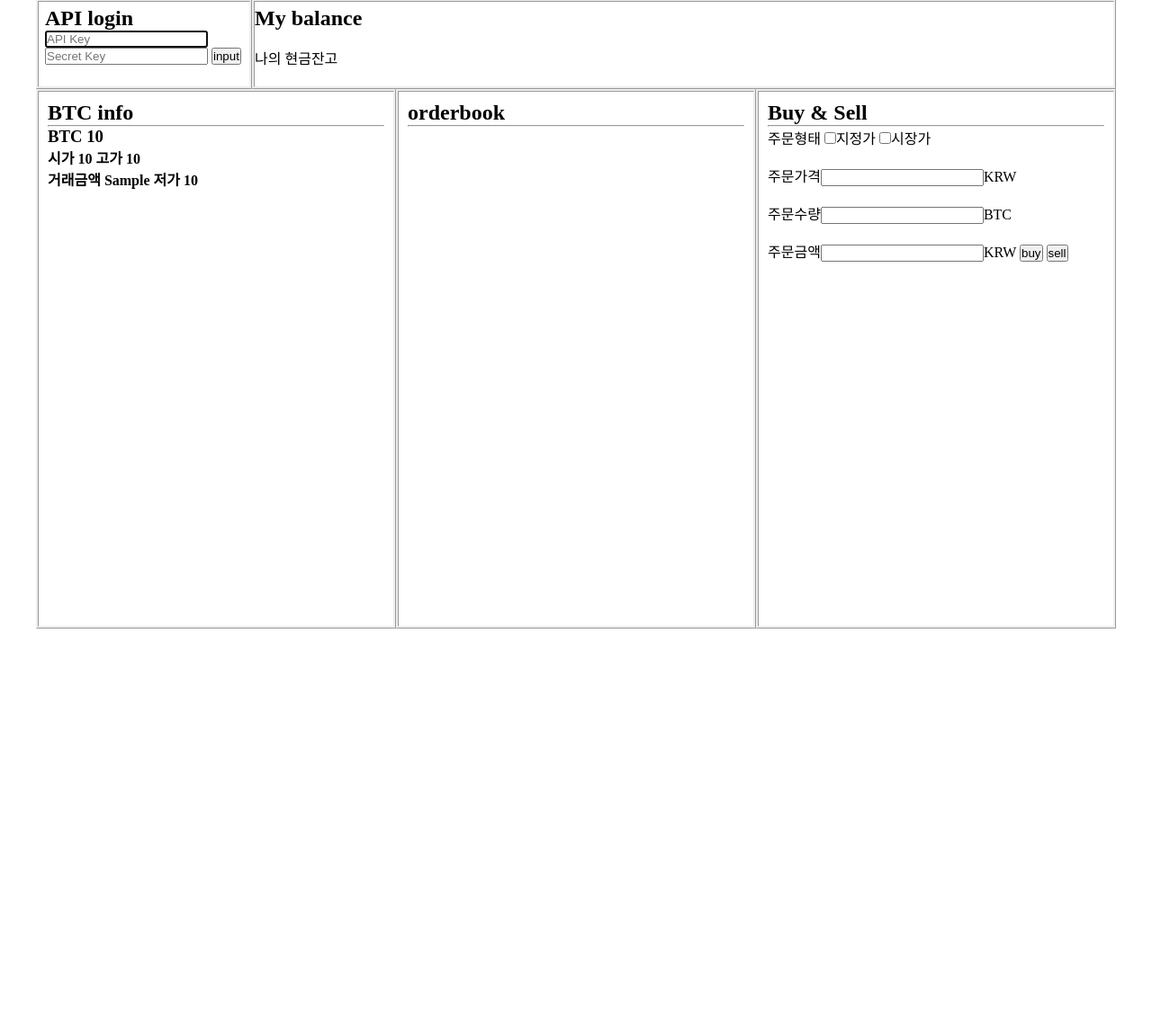
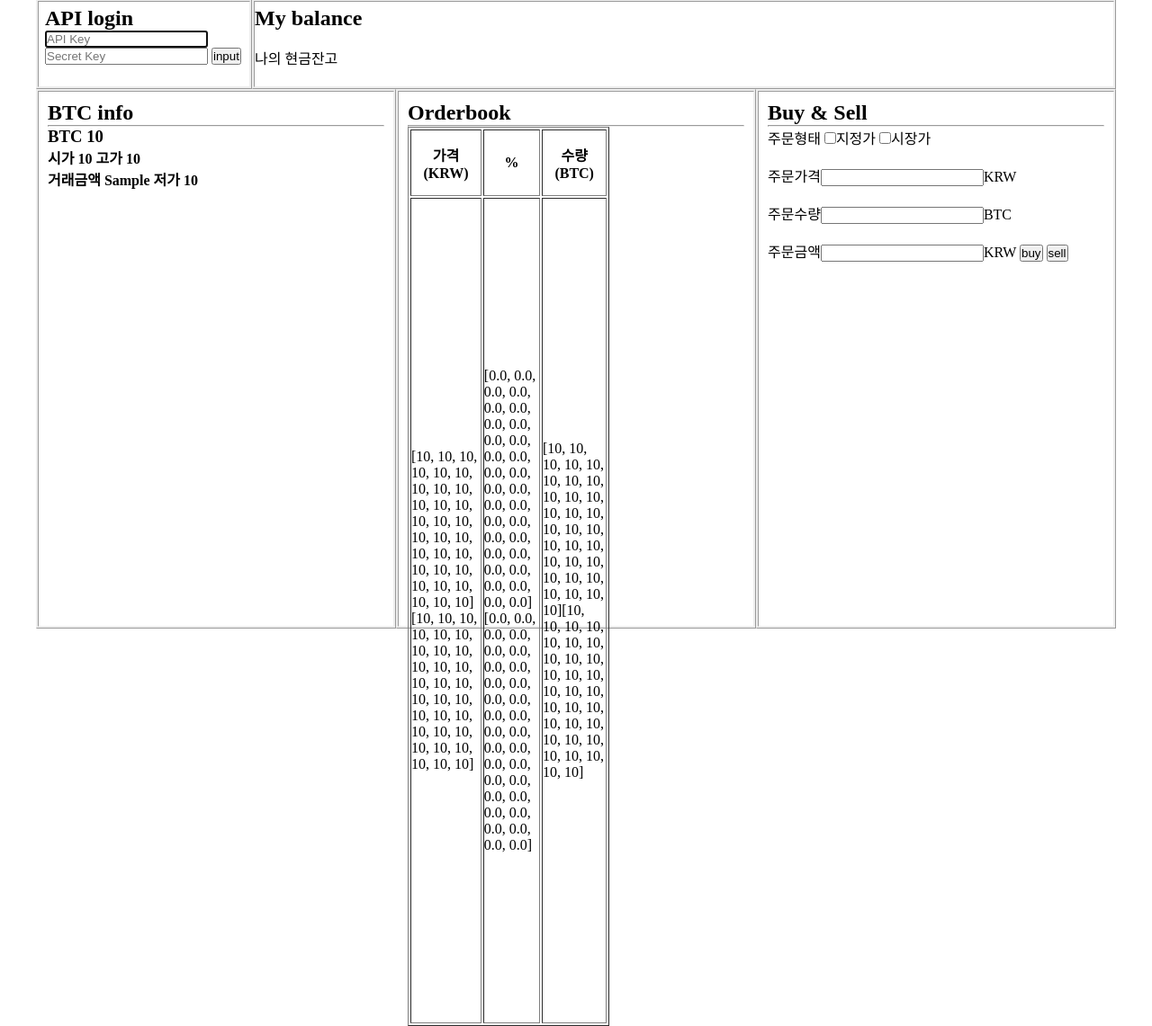
Before and after one commit to jyoooonh/bithumbUI, a Django app: page /bithumbUI/ in a window 1280 px wide. Shown: the part 40-1181 px from the top of the page at 90% size. Before the commit the page ends 739 px from the top, so only its background shows below. Run offline with Django 4.2, Linux system fonts and the light colour scheme; a database or web service that is not in the repository returns one stand-in record (values such as "Sample title"); data that the repository does not hold is empty.

Commit message:
orderbook

```diff
--- a/bithumbUI/views.py
+++ b/bithumbUI/views.py
@@ -16,20 +16,63 @@ seckey = ""
 
 @csrf_exempt
 def index(request):
-    trade_price, opening_price, min_price, max_price, trade_volume = coin_info(f"https://api.bithumb.com/public/ticker/BTC_KRW")
-    context = {'trade_price':trade_price, 'opening_price':opening_price, 'min_price':min_price, 'max_price':max_price,'trade_volume':trade_volume}
-    return render(request, 'bithumbUI/bithumb.html', {'trade_price':trade_price, 'opening_price':opening_price, 'min_price':min_price, 'max_price':max_price,'trade_volume':trade_volume})
+    asks_price_ratio = []
+    bids_price_ratio = []
+
+    trade_price, opening_price, min_price, max_price, trade_volume \
+    = coin_info(f"https://api.bithumb.com/public/ticker/BTC_KRW")
+
+    asks_price, asks_quantity, bids_price, bids_quantity \
+        = orderbook(f"https://api.bithumb.com/public/orderbook/BTC_KRW")
+
+    for i in range(0, 30):
+        asks_price_ratio.append(((int(asks_price[i]) / int(opening_price)) - 1) * 100)
+
+    for i in range(0, 30):
+        bids_price_ratio.append((int(bids_price[i]) / int(opening_price) - 1) * 100)
+
+    return render(request, 'bithumbUI/bithumb.html', \
+    {'trade_price':trade_price, 'opening_price':opening_price, \
+    'min_price':min_price, 'max_price':max_price,'trade_volume':trade_volume, \
+    'asks_price': asks_price, 'asks_quantity' : asks_quantity,\
+    'bids_price': bids_price, 'bids_quantity': bids_quantity,\
+    'asks_price_ratio': asks_price_ratio, 'bids_price_ratio':bids_price_ratio})
 
 @csrf_exempt
 def orderbook(url):
-    response = requests.get(url)
+    headers = {
+        "Accept": "application/json",
+        "Content-Type": "application/json"
+    }
+
+    bids_price = []
+    bids_quantity = []
+    asks_price = []
+    asks_quantity = []
+    asks_price_ratio = []
+    bids_price_ratio = []
+
+    response = requests.get(url, headers=headers)
     response_json = response.json()
 
-    BTC_price = {}
+    for i in range(0, 30):
+        asks_price.append(response_json['data']['asks'][i]['price'])
 
-    for i in range(0, len(response_json)):
-        price = response_json[i]['price']
-    return BTC_price
+    for i in range(0, 30):
+        asks_quantity.append(response_json['data']['asks'][i]['quantity'])
+
+    for i in range(0, 30):
+        bids_price.append(response_json['data']['bids'][i]['price'])
+
+    for i in range(0, 30):
+        bids_quantity.append(response_json['data']['bids'][i]['quantity'])
+
+    asks_quantity.reverse()
+    asks_price.reverse()
+
+    return asks_price, asks_quantity, bids_price, bids_quantity
+
+
 @csrf_exempt
 def coin_info(url):
     headers = {"Accept": "application/json"}
--- a/static/bithumb_style.css
+++ b/static/bithumb_style.css
@@ -17,6 +17,12 @@
     width : 100%;
     height : 40px;
     background-color: antiquewhite;
+}
+
+#table
+{
+    width:60%;
+    height:1000px;
 }
 
 #API
--- a/templates/bithumbUI/bithumb.html
+++ b/templates/bithumbUI/bithumb.html
@@ -35,8 +35,18 @@
             <h4>거래금액 {{trade_volume}} 저가 {{min_price}}</h4>
         </div>
         <div id="orderbook">
-            <h2>orderbook</h2>
+            <h2>Orderbook</h2>
             <hr>
+            <table border = "1" id="table">
+                <th>가격(KRW)</th>
+                <th>%</th>
+                <th>수량(BTC)</th>
+                <tr>
+                    <td>{{asks_price}}{{bids_price}}</td>
+                    <td>{{asks_price_ratio}}{{bids_price_ratio}}</td>
+                    <td>{{asks_quantity}}{{bids_quantity}}</td>
+                </tr>
+            </table>
         </div>
         <div id="buynsell">
             <h2>Buy & Sell</h2>
```
